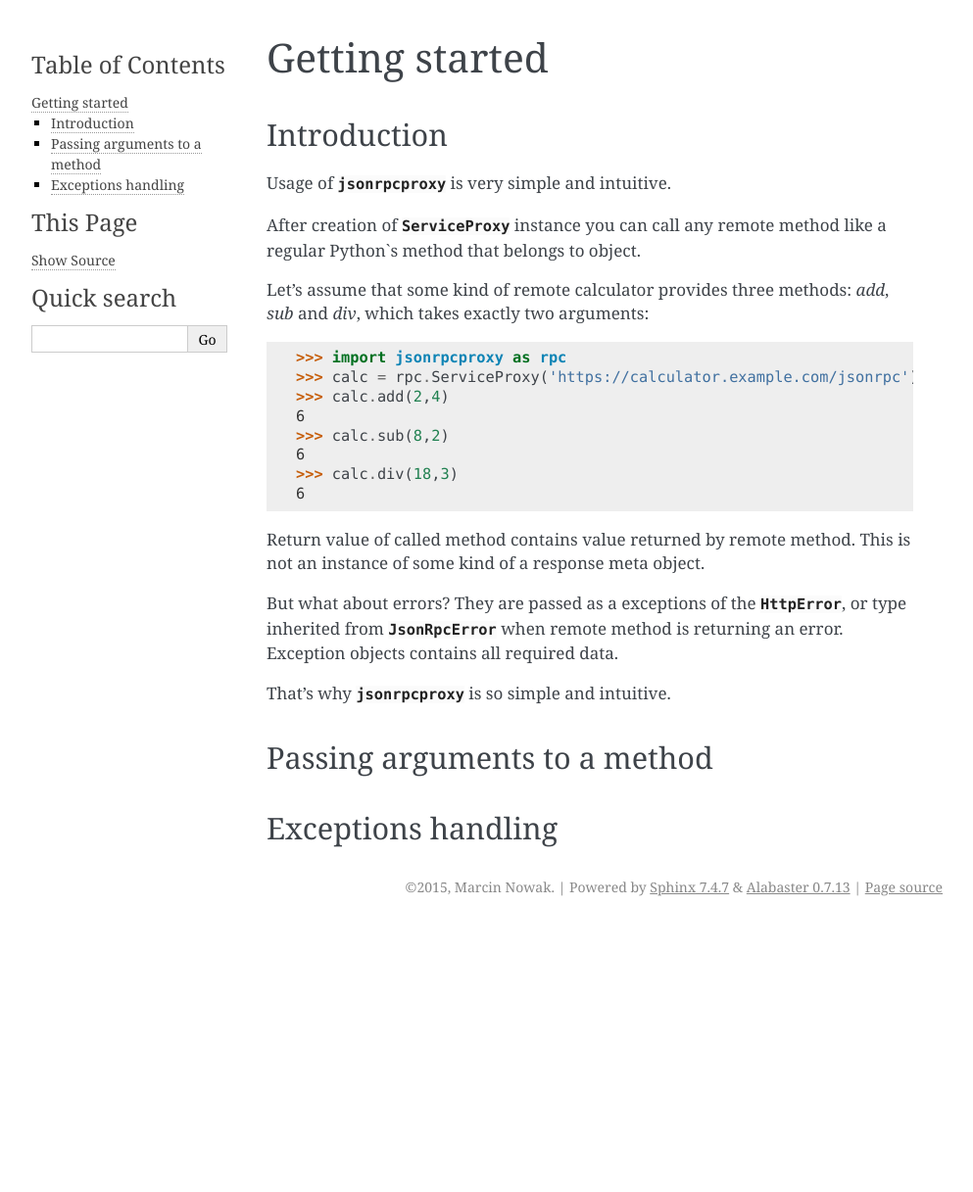
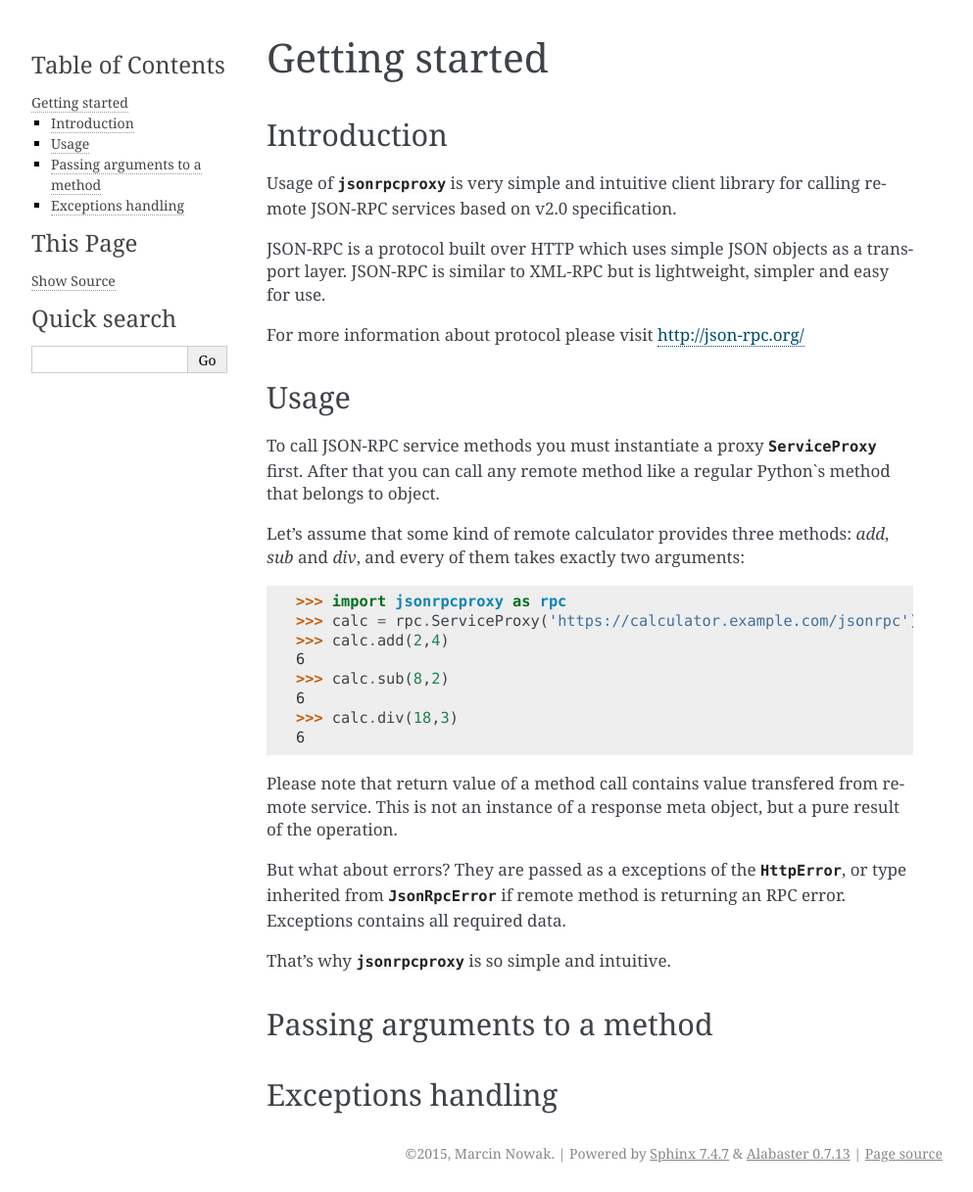
Before and after one commit to marcinn/jsonrpcproxy, a Sphinx documentation site: the page built from docs/source/getting-started.rst, in a window 1280 px wide. Shown: the whole page at 98% size, without its empty margins (148-1141 px from the left). Built offline with Sphinx 7.4.7, drawn with Linux system fonts in a browser that asks for light colours; before the commit the page ends 945 px from its top, so only the background shows below that.

Commit message:
update doc

```diff
--- a/docs/source/getting-started.rst
+++ b/docs/source/getting-started.rst
@@ -1,17 +1,29 @@
 Getting started
 ===============
+
 
 Introduction
 ------------
 
-Usage of :mod:`jsonrpcproxy` is very simple and intuitive.
+Usage of :mod:`jsonrpcproxy` is very simple and intuitive client library
+for calling remote JSON-RPC services based on v2.0 specification.
 
-After creation of :class:`ServiceProxy` instance you can call
-any remote method like a regular Python`s method that belongs to
-object.
+JSON-RPC is a protocol built over HTTP which uses simple JSON objects as a
+transport layer. JSON-RPC is similar to XML-RPC but is lightweight,
+simpler and easy for use.
+
+For more information about protocol please visit http://json-rpc.org/
+
+
+Usage
+-----
+
+To call JSON-RPC service methods you must instantiate a proxy
+:class:`ServiceProxy` first.  After that you can call any remote method like
+a regular Python`s method that belongs to object.
 
 Let's assume that some kind of remote calculator provides three methods:
-`add`, `sub` and `div`, which takes exactly two arguments::
+`add`, `sub` and `div`, and every of them takes exactly two arguments::
 
     >>> import jsonrpcproxy as rpc
     >>> calc = rpc.ServiceProxy('https://calculator.example.com/jsonrpc')
@@ -23,12 +35,13 @@ Let's assume that some kind of remote calculator provides three methods:
     6
 
 
-Return value of called method contains value returned by remote method.
-This is not an instance of some kind of a response meta object.
+Please note that return value of a method call contains value transfered
+from remote service. This is not an instance of a response meta object,
+but a pure result of the operation.
 
 But what about errors? They are passed as a exceptions of the
-:class:`HttpError`, or type inherited from :class:`JsonRpcError` when
-remote method is returning an error. Exception objects contains all
+:class:`HttpError`, or type inherited from :class:`JsonRpcError` if
+remote method is returning an RPC error. Exceptions contains all
 required data.
 
 That's why :mod:`jsonrpcproxy` is so simple and intuitive.
--- a/docs/source/index.rst
+++ b/docs/source/index.rst
@@ -11,8 +11,8 @@ Contents:
 .. toctree::
    :maxdepth: 1
 
+   getting-started
    installation
-   getting-started
    json-rpc
    module-api
 
```
